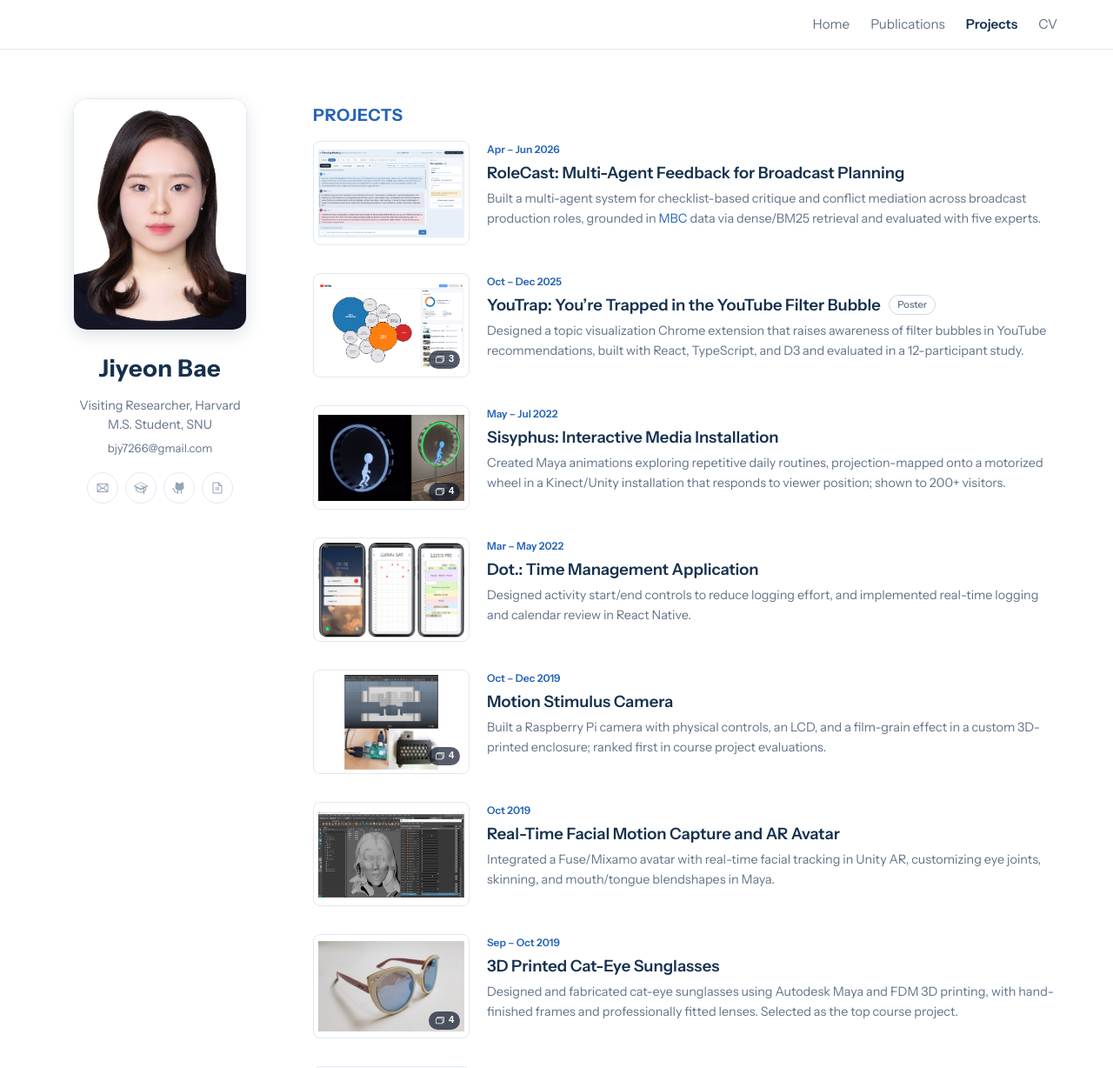
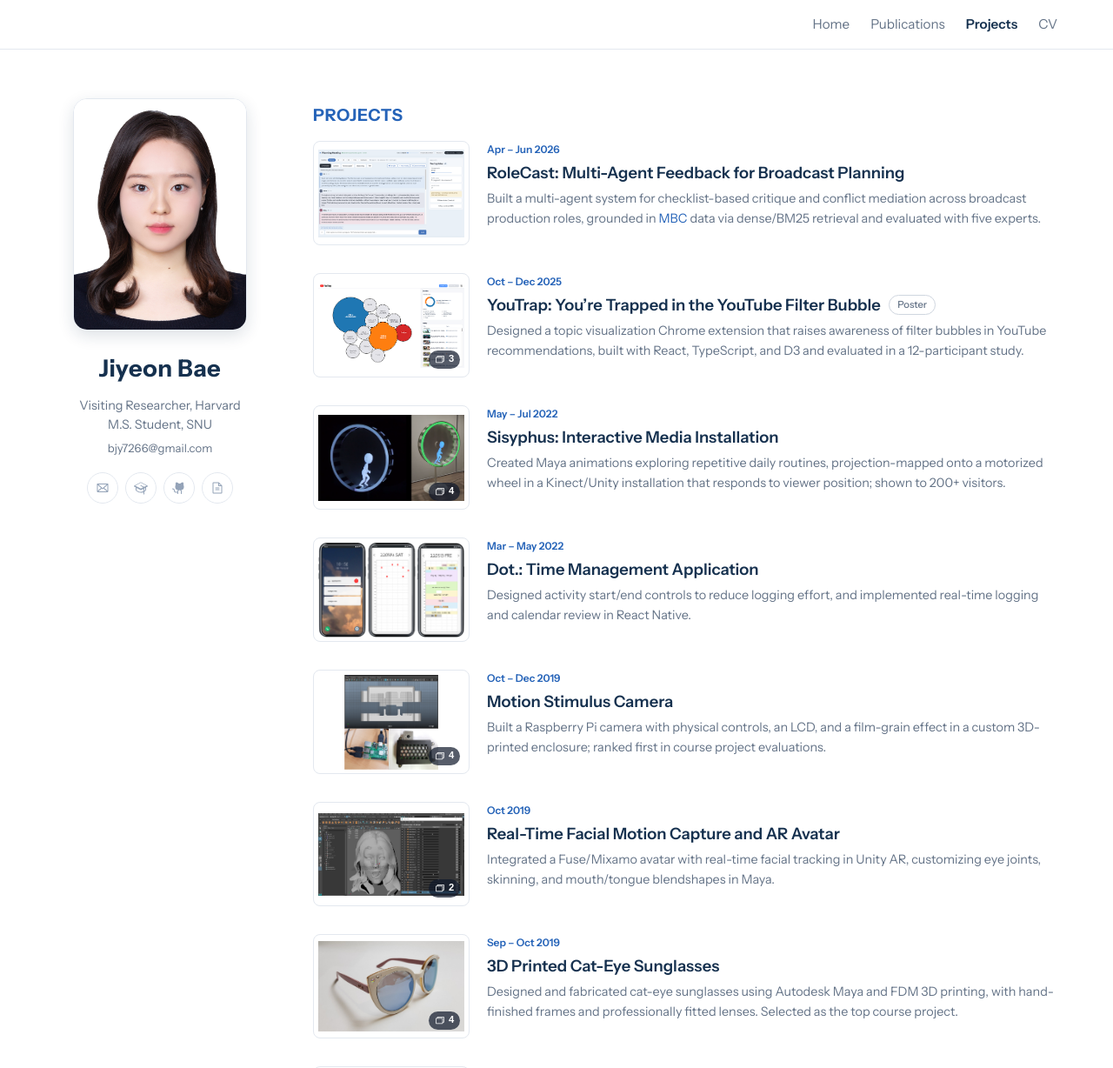
Before and after one commit to JiyeonBae/jiyeonbae.github.io, a Jekyll site: the page built from projects.md, in a window 1280 px wide and 1400 px high, cut to the strip 0-1228 px from the top of the window. Shown: the whole strip at 87% size. Built offline with Jekyll 4.4.1, drawn with Linux system fonts in a browser that asks for light colours.

Commit message:
Open single-image project thumbnails in lightbox; higher-res RoleCast and AR avatar images
Co-Authored-By: Claude Opus 5.5 <noreply@anthropic.com>

```diff
--- a/assets/css/custom.css
+++ b/assets/css/custom.css
@@ -398,7 +398,7 @@ a:hover { color: var(--accent-dk); text-decoration: underline; }
   justify-content: center;
   background: rgba(15, 23, 42, .88);
 }
-.lightbox[hidden], .lb-btn[hidden], .lb-dots[hidden] { display: none; }
+.lightbox[hidden], .lb-btn[hidden], .lb-dots[hidden], .lb-count[hidden] { display: none; }
 .lb-figure { margin: 0; text-align: center; }
 .lb-figure img {
   display: block;
--- a/assets/js/gallery.js
+++ b/assets/js/gallery.js
@@ -67,6 +67,7 @@
     box.querySelector('.lb-prev').hidden = single;
     box.querySelector('.lb-next').hidden = single;
     dots.hidden = single;
+    count.hidden = single;
     show(0);
     box.hidden = false;
     document.body.style.overflow = 'hidden';
--- a/projects.md
+++ b/projects.md
@@ -9,7 +9,9 @@ permalink: /projects/
   <div class="pubs">
     <article class="pub">
       <div class="pub-thumb">
-        <img src="/project/rolecast.png" alt="" onerror="this.style.display='none'">
+        <button type="button" class="gallery-open" data-gallery="/project/rolecast-full.jpg" aria-label="View image of RoleCast">
+          <img src="/project/rolecast.png" alt="">
+        </button>
       </div>
       <div class="pub-body">
         <p class="pub-venue">Apr &ndash; Jun 2026</p>
@@ -49,7 +51,9 @@ permalink: /projects/
     </article>
     <article class="pub">
       <div class="pub-thumb">
-        <img src="/project/dot.png" alt="" onerror="this.style.display='none'">
+        <button type="button" class="gallery-open" data-gallery="/project/dot.png" aria-label="View image of Dot.">
+          <img src="/project/dot.png" alt="">
+        </button>
       </div>
       <div class="pub-body">
         <p class="pub-venue">Mar &ndash; May 2022</p>
@@ -74,7 +78,12 @@ permalink: /projects/
     </article>
     <article class="pub">
       <div class="pub-thumb">
-        <img src="/project/ar-avatar.png" alt="" onerror="this.style.display='none'">
+        <button type="button" class="gallery-open" data-gallery="/project/ar-avatar-full.jpg /project/ar-avatar-2.jpg" aria-label="View 2 images of the AR avatar">
+          <img src="/project/ar-avatar.png" alt="">
+          <span class="gallery-count" aria-hidden="true">
+            <svg viewBox="0 0 256 256" width="12" height="12" fill="currentColor"><path d="M216,40H72A16,16,0,0,0,56,56V72H40A16,16,0,0,0,24,88V200a16,16,0,0,0,16,16H184a16,16,0,0,0,16-16V184h16a16,16,0,0,0,16-16V56A16,16,0,0,0,216,40ZM184,200H40V88H184Zm32-32H200V88a16,16,0,0,0-16-16H72V56H216Z"></path></svg>2
+          </span>
+        </button>
       </div>
       <div class="pub-body">
         <p class="pub-venue">Oct 2019</p>
```
Also changed, not shown: project/ar-avatar-2.jpg (added), project/ar-avatar-full.jpg (added), project/ar-avatar.png, project/rolecast-full.jpg (added), project/rolecast.png.
